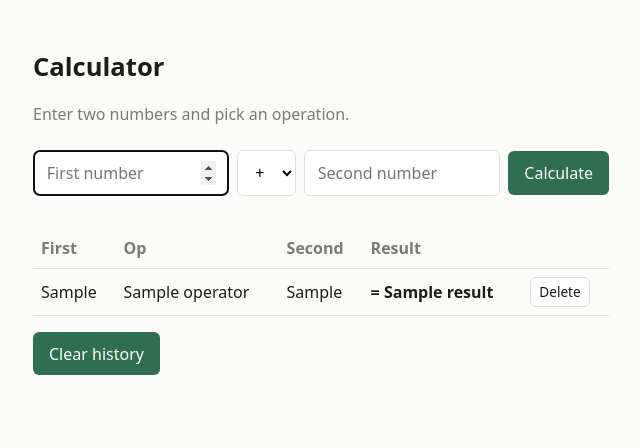
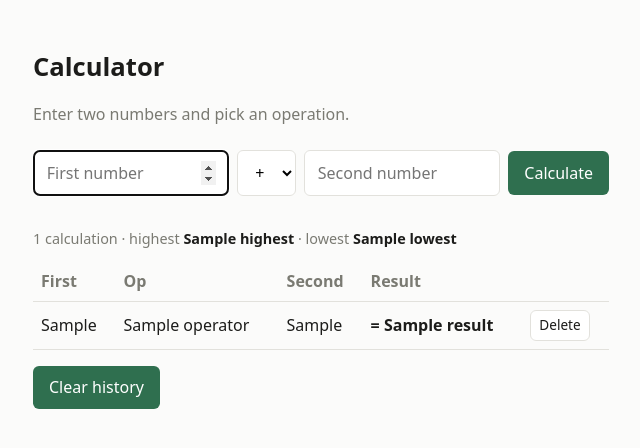
Before and after one commit to mudt-cm104-2026-winter/team-14, a FastAPI app: template app/templates/index.html in a window 1280 px wide. Shown: the top 448 px of the page, without its empty margins (319-959 px from the left). Run offline with FastAPI, Linux system fonts and the light colour scheme; the template is opened without the code that fills it: most values are stand-ins (such as "Sample title", 1, 10 or a date in 2020).

Commit message:
feat: show calculation count and result range

```diff
--- a/app/main.py
+++ b/app/main.py
@@ -32,6 +32,7 @@ def show_list(request: Request):
         "index.html",
         {
             "entries": storage.all_entries(),
+            "stats": storage.stats(),
             "error": request.query_params.get("error"),
         },
     )
--- a/app/static/style.css
+++ b/app/static/style.css
@@ -66,3 +66,7 @@ form.delete button {
   color: var(--fg);
   font-size: .85rem;
 }
+
+p.stats { margin: 0 0 .75rem; color: var(--muted); font-size: .9rem; }
+
+p.stats strong { color: var(--fg); }
--- a/app/storage.py
+++ b/app/storage.py
@@ -41,3 +41,15 @@ def delete_entry(entry_id):
     """Remove one calculation by its id."""
     global _entries
     _entries = [entry for entry in _entries if entry["id"] != entry_id]
+
+
+def stats():
+    """Return count and highest/lowest result, or None when history is empty."""
+    if not _entries:
+        return None
+    results = [entry["result"] for entry in _entries]
+    return {
+        "count": len(results),
+        "highest": max(results),
+        "lowest": min(results),
+    }
--- a/app/templates/index.html
+++ b/app/templates/index.html
@@ -26,6 +26,14 @@
       <input name="b" type="number" step="any" placeholder="Second number" required autocomplete="off">
       <button type="submit">Calculate</button>
     </form>
+
+    {% if stats %}
+    <p class="stats">
+      {{ stats.count }} calculation{{ '' if stats.count == 1 else 's' }} ·
+      highest <strong>{{ stats.highest }}</strong> ·
+      lowest <strong>{{ stats.lowest }}</strong>
+    </p>
+    {% endif %}
 
     {% if entries %}
     <table>
```
Also changed, not shown: CHANGELOG.md.
